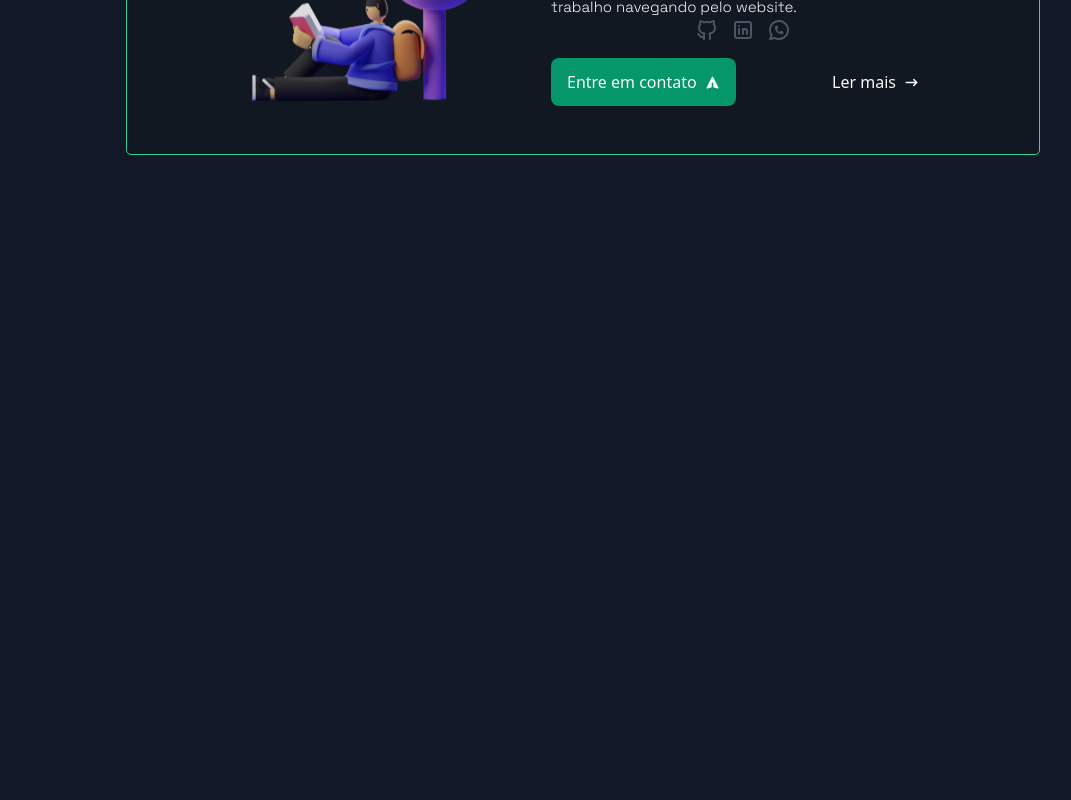
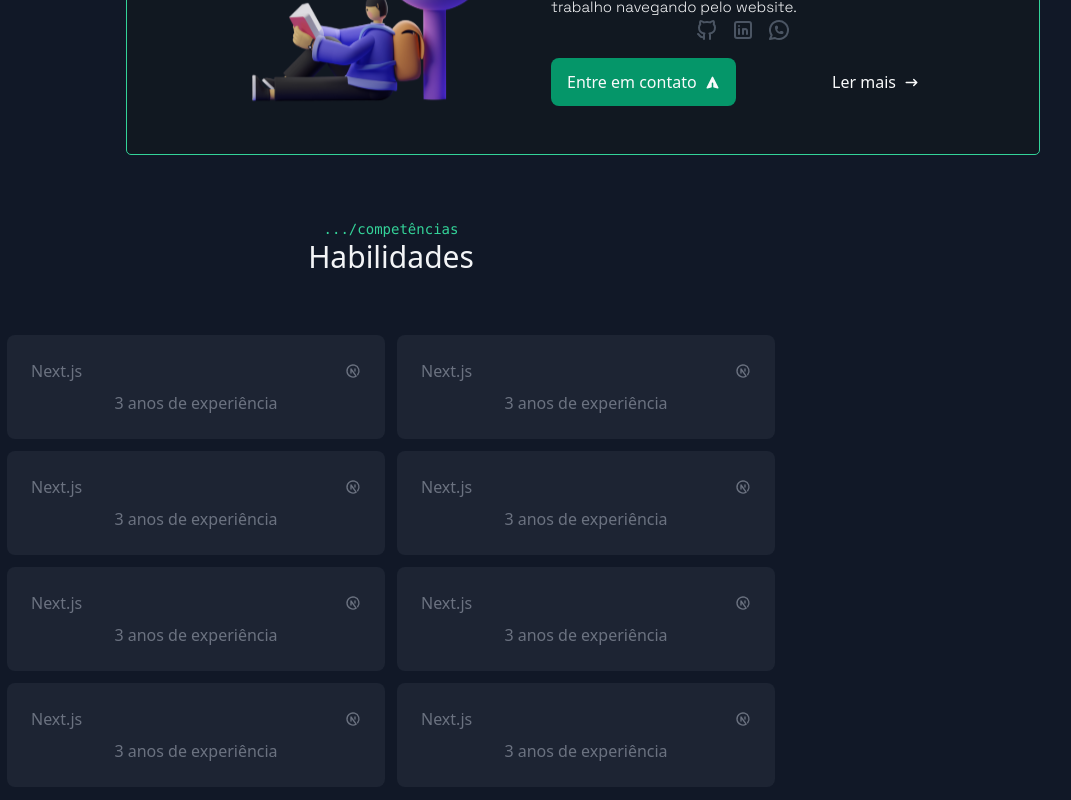
Before and after one commit to ziembick/ziembick-portfolio, a Next.js app: page / in a window 1280 px wide. Shown: the part 968-1768 px from the top of the page, without its empty margins (57-1128 px from the left). Before the commit the page ends 1123 px from the top, so only its background shows below. Built offline with nearby package versions, Linux system fonts and the light colour scheme.

Commit message:
known techs

```diff
--- a/src/app/components/pages/home/hero-section/hero.sass
+++ b/src/app/components/pages/home/hero-section/hero.sass
@@ -50,11 +50,6 @@
     font-weight: 500
     font-size: 40px
 
-  // button
-  //   font-family: var(--font-space)
-  //   margin-top: 5px
-  //   border: 1px solid rgb(52 211 153)
-  //   padding: 10px
 
 
 .image-container
@@ -64,6 +59,13 @@
   max-width: 1200px
   padding-right: 1.5rem
   padding-left: 1.5rem
+
+  @media screen and (max-width: 1024px)
+    display: none
+
+  @media (max-width: 640px)
+    display: none
+
 
 
 .btn2
--- /dev/null
+++ b/src/app/components/pages/home/known-techs/index.tsx
@@ -0,0 +1,23 @@
+'use client'
+
+import { SectionTitle } from "@/app/components/section-title";
+import { KnownTech } from "./known-tech";
+import { TbBrandNextjs } from "react-icons/tb";
+
+export const KnownTechs = () => {
+  return (
+    <section className="container py-16">
+      <SectionTitle subtitle="competências" title="Habilidades" />
+      <div className="grid grid-cols-[repeat(auto-fit,minmax(264px,1fr))] gap-3 mt-[60px]">
+        {Array.from({length:8}).map ((_, index) => (
+          <KnownTech key={index} tech={{
+            icon: <TbBrandNextjs />,
+            name: 'Next.js',
+            startDate: '2021-01-01'
+          }}/>
+        ))}
+
+      </div>
+    </section>
+  );
+};
--- /dev/null
+++ b/src/app/components/pages/home/known-techs/known-tech.tsx
@@ -0,0 +1,24 @@
+
+import { getRelativeTimeString } from "@/app/utils/get-relative-time"
+import { ReactNode } from "react"
+
+type KnownTechProps = {
+    tech: {
+        icon: ReactNode
+        name: string
+        startDate: string
+    }
+}
+
+export const KnownTech = ({tech}: KnownTechProps) => {
+    const relativeTime = getRelativeTimeString(new Date(tech.startDate), 'pt-BR',).replace('há ', "")
+    return (
+        <div className="p-6 rounded-lg bg-gray-600/20 text-gray-500 flex flex-col gap-2 hover:text-emerald-500 hover:bg-gray-600/30 transition-all">
+            <div className="flex items-center justify-between">
+                <p className="font-medium">{tech.name}</p>
+                {tech.icon}
+            </div>
+            <span>{relativeTime} de experiência</span>
+        </div>
+    )
+}
--- /dev/null
+++ b/src/app/components/section-title/index.tsx
@@ -0,0 +1,22 @@
+'use client'
+
+
+import { cn } from "@/app/lib/utils"
+
+
+type SectionTitleProps = {
+    title: String,
+    subtitle: String,
+    className?: String
+}
+
+
+
+export const SectionTitle = ({title, subtitle, className}: SectionTitleProps) => {
+    return (
+        <div className={cn("flex flex-col gap4", className)}>
+            <span className="font-mono text-sm text-emerald-400">{`.../${subtitle}`}</span>
+            <h3 className="text-3xl font-medium">{title}</h3>
+        </div>
+    )
+}
--- a/src/app/page.tsx
+++ b/src/app/page.tsx
@@ -1,12 +1,15 @@
 import { Header } from "./components/header";
 import { About } from "./components/pages/home/about";
 import { HeroSection } from "./components/pages/home/hero-section";
+import { KnownTechs } from "./components/pages/home/known-techs";
+
 
 export default async function Home() {
   return (
     <>
     <HeroSection />
     <About />
+    <KnownTechs />
     </>
   )
 }
--- /dev/null
+++ b/src/app/utils/get-relative-time.ts
@@ -0,0 +1,52 @@
+'use client'
+
+/**
+ * Convert a date to a relative time string, such as
+ * "a minute ago", "in 2 hours", "yesterday", "3 months ago", etc.
+ * using Intl.RelativeTimeFormat
+ */
+export function getRelativeTimeString(
+    date: Date | number,
+    lang = navigator.language,
+  ): string {
+    // Allow dates or times to be passed
+    const timeMs = typeof date === 'number' ? date : date.getTime()
+
+    // Get the amount of seconds between the given date and now
+    const deltaSeconds = Math.round((timeMs - Date.now()) / 1000)
+
+    // Array reprsenting one minute, hour, day, week, month, etc in seconds
+    const cutoffs = [
+      60,
+      3600,
+      86400,
+      86400 * 7,
+      86400 * 30,
+      86400 * 365,
+      Infinity,
+    ]
+
+    // Array equivalent to the above but in the string representation of the units
+    const units: Intl.RelativeTimeFormatUnit[] = [
+      'second',
+      'minute',
+      'hour',
+      'day',
+      'week',
+      'month',
+      'year',
+    ]
+
+    // Grab the ideal cutoff unit
+    const unitIndex = cutoffs.findIndex(
+      (cutoff) => cutoff > Math.abs(deltaSeconds),
+    )
+
+    // Get the divisor to divide from the seconds. E.g. if our unit is "day" our divisor
+    // is one day in seconds, so we can divide our seconds by this to get the # of days
+    const divisor = unitIndex ? cutoffs[unitIndex - 1] : 1
+
+    // Intl.RelativeTimeFormat do its magic
+    const rtf = new Intl.RelativeTimeFormat(lang, { numeric: 'auto' })
+    return rtf.format(Math.floor(deltaSeconds / divisor), units[unitIndex])
+  }
```
Also changed, not shown: src/app/components/pages/home/about/about.sass (+1 -10 lines).
